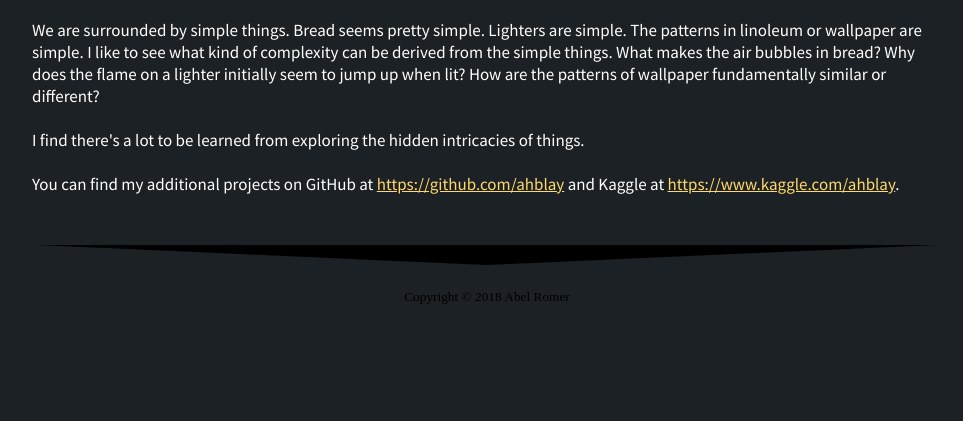
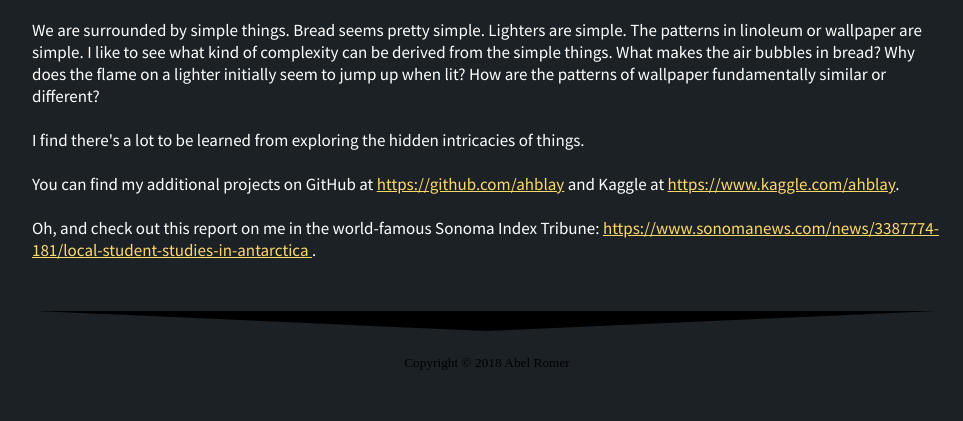
Before and after one commit to ahblay/website, a Flask app: page / in a window 1280 px wide. Shown: the part 2244-2665 px from the top of the page, without its empty margins (153-1116 px from the left). Before the commit the page ends 2548 px from the top, so only its background shows below. Run offline with Flask 2, Linux system fonts and the light colour scheme.

Commit message:
Adds link to news article.

```diff
--- a/build/index.html
+++ b/build/index.html
@@ -146,6 +146,11 @@
       You can find my additional projects on GitHub at
       <a class="normal-link" href="https://github.com/ahblay">https://github.com/ahblay</a>
       and Kaggle at <a class="normal-link" href="https://www.kaggle.com/ahblay">https://www.kaggle.com/ahblay</a>.
+      <br><br>
+      Oh, and check out this report on me in the world-famous Sonoma Index Tribune:
+      <a class="normal-link" href="https://www.sonomanews.com/news/3387774-181/local-student-studies-in-antarctica">
+        https://www.sonomanews.com/news/3387774-181/local-student-studies-in-antarctica
+      </a>.
     </div>
 
   </main>
--- a/templates/index.html
+++ b/templates/index.html
@@ -146,6 +146,11 @@
       You can find my additional projects on GitHub at
       <a class="normal-link" href="https://github.com/ahblay">https://github.com/ahblay</a>
       and Kaggle at <a class="normal-link" href="https://www.kaggle.com/ahblay">https://www.kaggle.com/ahblay</a>.
+      <br><br>
+      Oh, and check out this report on me in the world-famous Sonoma Index Tribune:
+      <a class="normal-link" href="https://www.sonomanews.com/news/3387774-181/local-student-studies-in-antarctica">
+        https://www.sonomanews.com/news/3387774-181/local-student-studies-in-antarctica
+      </a>.
     </div>
 
   </main>
```
